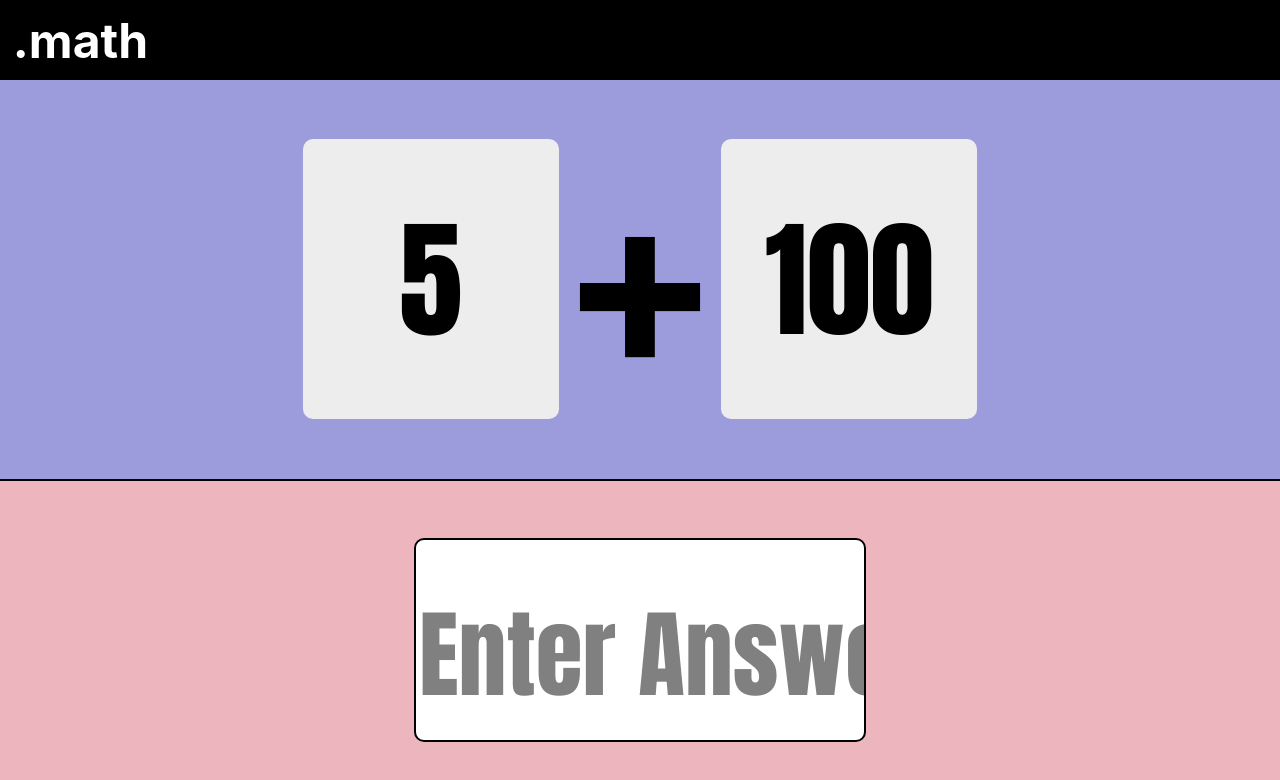
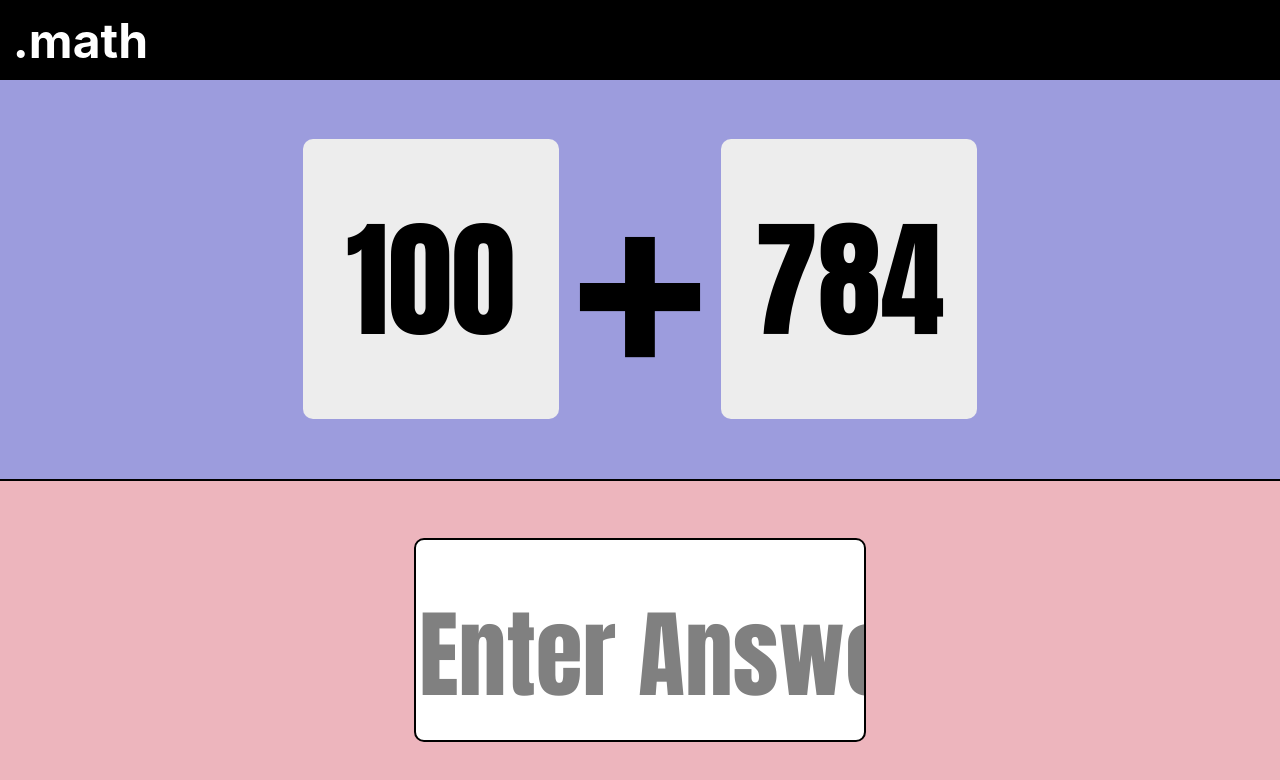
Before and after one commit to hitakritgoplani/math-web-app, a React (Create React App) app in the folder frontend/: page /addition in a window 1280 px wide. Shown: the top 780 px of the page. Built offline with nearby package versions, Linux system fonts and the light colour scheme.

Commit message:
random number and enter

```diff
--- a/frontend/src/components/Answer.js
+++ b/frontend/src/components/Answer.js
@@ -1,10 +1,20 @@
-import React from 'react'
+import React, {useState} from 'react'
 import '../styles/Answer.css'
 
-export default function Answer() {
+export default function Answer(props) {
+    const [inputValue, setInputValue] = useState('');
+
+    const handleKeyPress = (event) => {
+        if (event.key === 'Enter') {
+            console.log(inputValue)
+            // Process the answer here, for now, let's just clear the input field
+            props.onEnterPressed();
+            setInputValue('');
+        }
+    };
     return (
         <div className='answer-root'>
-            <input className="answer-input" placeholder="Enter Answer" type="text" />
+            <input value={inputValue} onChange={(e) => setInputValue(e.target.value)} onKeyPress={handleKeyPress} className="answer-input" placeholder="Enter Answer" type="text" />
         </div>
 
     )
--- a/frontend/src/pages/Add.js
+++ b/frontend/src/pages/Add.js
@@ -1,25 +1,37 @@
-import React from 'react'
-import Header from '../components/Header'
-import '../styles/Add.css'
-import Question from '../components/Question'
-import Line from '../components/Line'
-import Answer from '../components/Answer'
+import React, { useState } from 'react';
+import Header from '../components/Header';
+import '../styles/Add.css';
+import Question from '../components/Question';
+import Line from '../components/Line';
+import Answer from '../components/Answer';
 
 export default function Add() {
+    const [question1, setQuestion1] = useState(generateRandomNumber());
+    const [question2, setQuestion2] = useState(generateRandomNumber());
+
+    function generateRandomNumber() {
+        return Math.floor(Math.random() * 1001) + 1;
+    }
+
+    function handleEnterPressed() {
+        setQuestion1(generateRandomNumber());
+        setQuestion2(generateRandomNumber());
+    }
+
     return (
         <div>
             <Header />
             <div className='add-root'>
                 <div className='add-question'>
-                    <Question number="5"/>
+                    <Question number={question1}/>
                     <div style={{fontSize:"15rem"}}><strong>+</strong></div>
-                    <Question number="100"/>
+                    <Question number={question2}/>
                 </div>
                 <Line />
                 <div className='add-answer'>
-                    <Answer  styles={{width:"10vw"}}/>
+                    <Answer styles={{width:"10vw"}} onEnterPressed={handleEnterPressed}/>
                 </div>
             </div>
         </div>
-    )
+    );
 }
--- a/frontend/src/styles/Answer.css
+++ b/frontend/src/styles/Answer.css
@@ -1,12 +1,3 @@
-.answer-root {
-    display: flex;
-    justify-content: center;
-    align-items: center;
-    height: 155px;
-    background-color: #EDB5BD;
-    width: 100%;
-}
-
 .answer-input {
     border: 2px black solid;
     border-radius: 10px;
```
